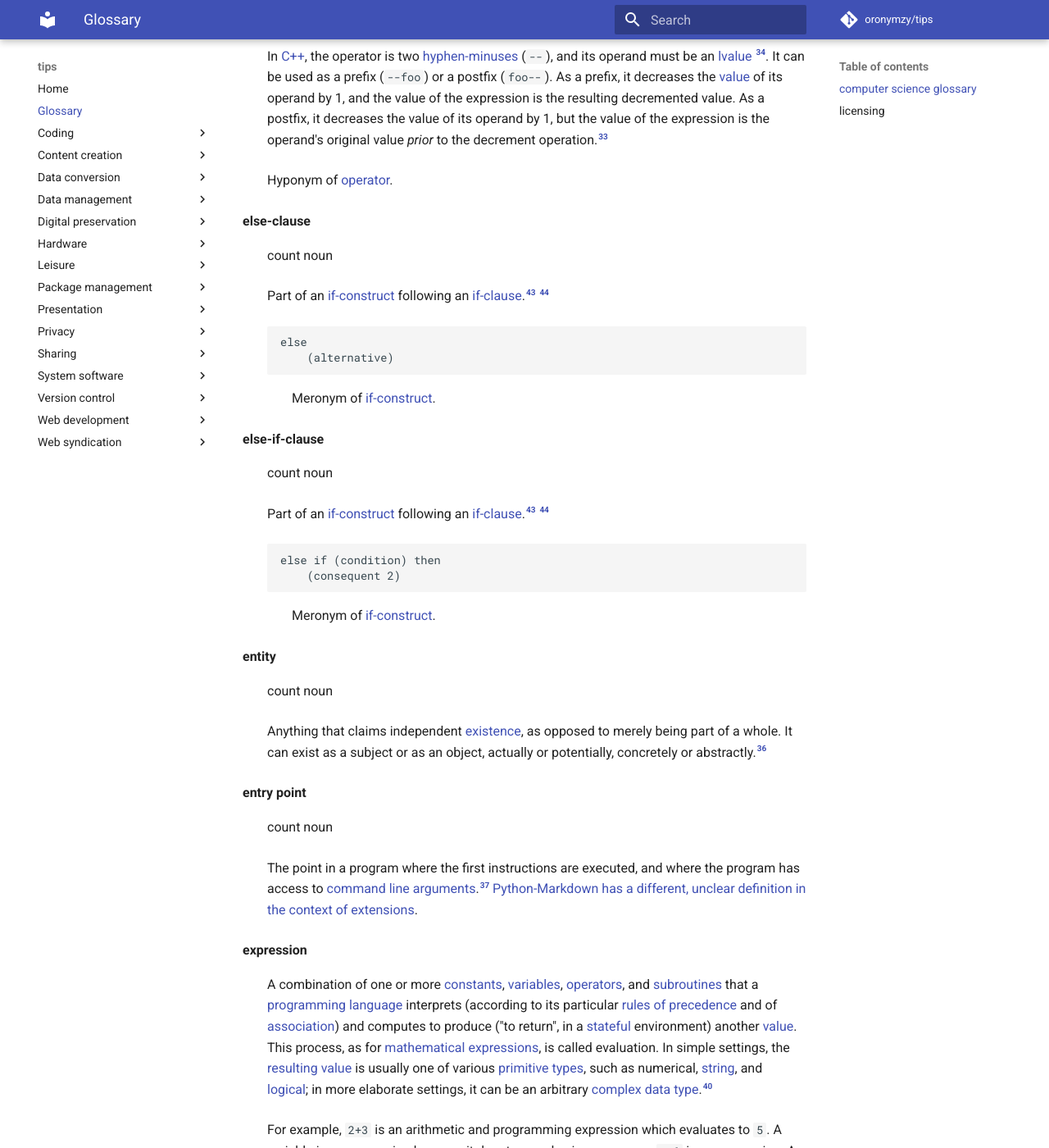
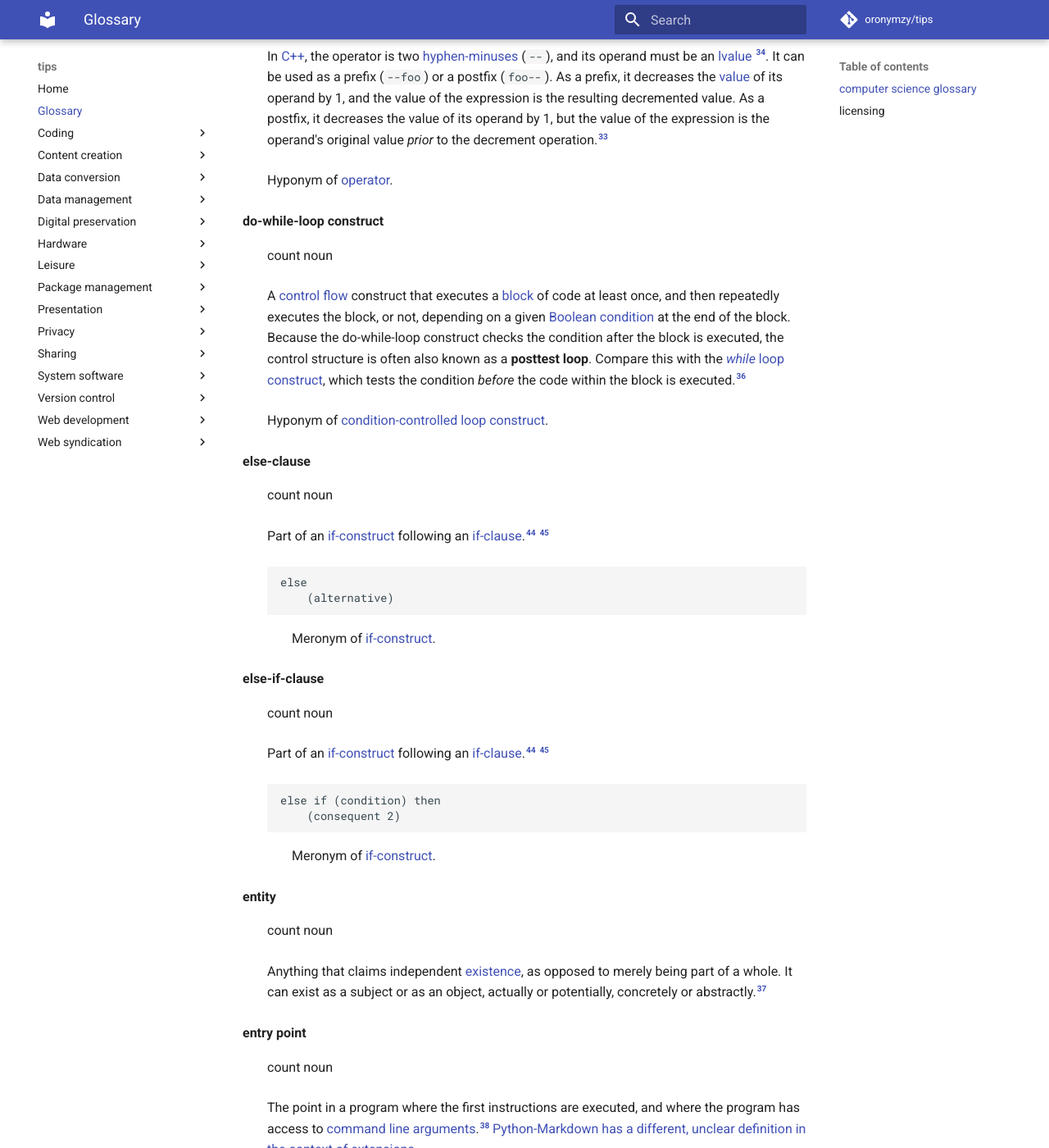
Before and after one commit to oronymzy/tips, an MkDocs documentation site: the page built from docs/glossry.md, in a window 1280 px wide and 1400 px high, scrolled down 6380 px. Shown: the whole window at 82% size. Built offline with MkDocs 1.6.1 and Material for MkDocs 9.7.7, drawn with Linux system fonts in a browser that asks for light colours; comment, search, counter and statistics services are not loaded; some of the changed text lies outside the part shown.

Commit message:
Add 'do-while-loop construct' concept, add list item
Add 'do-while-loop construct' concept, with footnote.
Add 'Do while loop'
unordered list item with hyperlink in 'licensing' section.
Change 'statement' to 'construct'.
Change 'code' to 'a block of code'.
Change '*do while* loop' to '*do while* loop construct',
and also change hyperlink.
Add semantic relation between 'do-while-loop construct'
and 'condition-controlled loop construct'.

````diff
--- a/docs/glossry.md
+++ b/docs/glossry.md
@@ -55,7 +55,7 @@ The function of blocks in programming is to enable groups of statements to be tr
 **condition-controlled loop construct** {: #conditioncontrolledloopconstructdef }
 : count noun
 : A [loop construct](#loopconstructdef) that [iterates](#iterationdef) while some condition is met.[^conditioncontrolledloopconstructdef-note1]
-: Hypernym of [while-loop construct](#whileloopconstructdef).
+: Hypernym of [do-while-loop construct](#dowhileloopconstructdef) and [while-loop construct](#whileloopconstructdef).
 : Hyponym of [loop construct](#loopconstructdef).
 
 **condition** {: #conditiondef }
@@ -128,6 +128,11 @@ Data can be organized in many different types of [data structures](https://en.wi
 : A [unary](https://en.wikipedia.org/wiki/Unary_operator) [operator](#operatordef) that decreases the [value](#valuedef) of its [operand](#operanddef) by 1. The operand must have an arithmetic or [pointer](https://en.wikipedia.org/wiki/Pointer_(computer_programming)) [data type](#datatypedef), and must refer to a modifiable [data object](https://en.wikipedia.org/wiki/Data_object). Pointer values are decreased by an amount that makes them point to the next element adjacent in memory.[^decrementoperatordef-note1]
 : In [C++](https://en.wikipedia.org/wiki/C++), the operator is two [hyphen-minuses](https://en.wikipedia.org/wiki/Hyphen-minus) (`--`), and its operand must be an [lvalue](#lvaluedef) [^decrementoperatordef-note2]. It can be used as a prefix (`--foo`) or a postfix (`foo--`). As a prefix, it decreases the [value](#valuedef) of its operand by 1, and the value of the expression is the resulting decremented value. As a postfix, it decreases the value of its operand by 1, but the value of the expression is the operand's original value *prior* to the decrement operation.[^decrementoperatordef-note1]
 : Hyponym of [operator](#operatordef).
+
+**do-while-loop construct** {: #dowhileloopconstructdef }
+: count noun
+: A [control flow](https://en.wikipedia.org/wiki/Control_flow) construct that executes a [block](#blockdef) of code at least once, and then repeatedly executes the block, or not, depending on a given [Boolean](#Booleandef) [condition](#conditiondef) at the end of the block. Because the do-while-loop construct checks the condition after the block is executed, the control structure is often also known as a **posttest loop**. Compare this with the [*while* loop construct](#whileloopconstructdef), which tests the condition *before* the code within the block is executed.[^dowhileloopconstructdef-note1]
+: Hyponym of [condition-controlled loop construct](#conditioncontrolledloopconstructdef).
 
 **else-clause** {: #elseclausedef }
 : count noun
@@ -331,7 +336,7 @@ A type of selection control mechanism used to allow the value of a [variable](ht
 
 **while-loop construct** {: #whileloopconstructdef }
 : count noun
-: A [control flow](https://en.wikipedia.org/wiki/Control_flow) [statement](#statementdef) that allows code to be executed repeatedly based on a given [Boolean](#Booleandef) [condition](#conditiondef). It can be thought of as a repeating [if-construct](#ifconstructdef). It consists of a [block](#blockdef) of code and a [condition](#conditiondef)/[expression](#expressiondef).[^whileloopconstructdef1] The condition/expression is evaluated, and if the condition/expression is *true*,[^whileloopconstructdef1] the code within the block is executed. This repeats until the condition/expression becomes [false](https://en.wikipedia.org/wiki/False_(logic)). Because the *while* loop construct checks the condition/expression before the block is executed, the control structure is often also known as a **pretest-loop construct**. Compare this with the [*do while* loop](https://en.wikipedia.org/wiki/Do_while_loop), which tests the condition/expression *after* the loop has executed.[^whileloopconstructdef-note1]
+: A [control flow](https://en.wikipedia.org/wiki/Control_flow) construct that allows a [block](#blockdef) of code to be executed repeatedly based on a given [Boolean](#Booleandef) [condition](#conditiondef). It can be thought of as a repeating [if-construct](#ifconstructdef). It consists of a [block](#blockdef) of code and a [condition](#conditiondef)/[expression](#expressiondef).[^whileloopconstructdef1] The condition/expression is evaluated, and if the condition/expression is *true*,[^whileloopconstructdef1] the code within the block is executed. This repeats until the condition/expression becomes [false](https://en.wikipedia.org/wiki/False_(logic)). Because the *while* loop construct checks the condition/expression before the block is executed, the control structure is often also known as a **pretest-loop construct**. Compare this with the [*do while* loop construct](#dowhileloopconstructdef), which tests the condition/expression *after* the loop has executed.[^whileloopconstructdef-note1]
 :
 ```
 int x = 0;
@@ -379,6 +384,7 @@ The code fragments above are written in the [C programming language](https://en.
 - [Data (computing)](https://en.wikipedia.org/w/index.php?title=Data_(computing)&oldid=881080086)
 - [Data type](https://en.wikipedia.org/w/index.php?title=Data_type&oldid=879519751)
 - [Data validation](https://en.wikipedia.org/w/index.php?title=Data_validation&oldid=880736882)
+- [Do while loop](https://en.wikipedia.org/w/index.php?title=Do_while_loop&oldid=870917166)
 - [Entity](https://en.wikipedia.org/w/index.php?title=Entity&oldid=880867147)
 - [Entry point](https://en.wikipedia.org/w/index.php?title=Entry_point&oldid=881544189)
 - [Expression (computer science)](https://en.wikipedia.org/w/index.php?title=Expression_(computer_science)&oldid=878391104)
@@ -454,6 +460,7 @@ on Wiktionary, with changes made.
 [^decrementoperatordef-note1]: This definition is based on [Wikipedia's definition](https://en.wikipedia.org/wiki/Increment_and_decrement_operators).
 [^decrementoperatordef-note2]: Based on information from page 231 of “Starting Out with C++: From Control through Objects - Edition: 8th”, ISBN 978-0-13-4037325.
 [^decrementdef-note1]: This definition is based on [Wiktionary's definition of “increment”](https://en.wiktionary.org/wiki/increment#Verb) and [Wiktionary's definition of “decrement”](https://en.wiktionary.org/wiki/decrement#Verb).
+[^dowhileloopconstructdef-note1]: This definition is based on [Wikipedia's definition of “Do while loop”](https://en.wikipedia.org/wiki/Do_while_loop) and [Wikipedia's definition of “While loop”](https://en.wikipedia.org/wiki/While_loop).
 [^entitydef-note1]: This definition is essentially the same as [Wikipedia's definition](https://en.wikipedia.org/wiki/Entity).
 [^entrypointdef-note1]: This definition is essentially the same as [Wikipedia's definition](https://en.wikipedia.org/wiki/Entry_point), with some rewording.
 [^expressiondef1]: [Javascript expressions, Mozilla](https://developer.mozilla.org/en/Core_JavaScript_1.5_Guide/Expressions) Accessed July 6, 2009]
````
